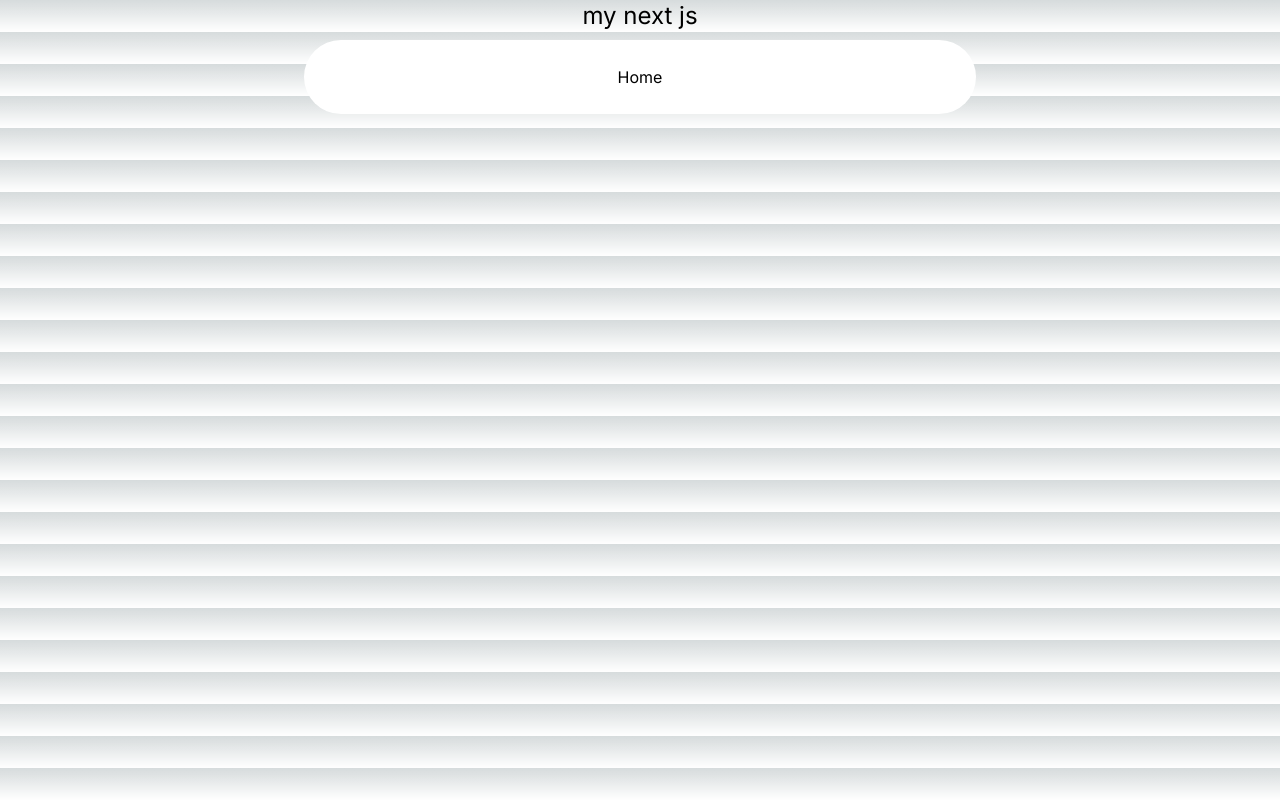
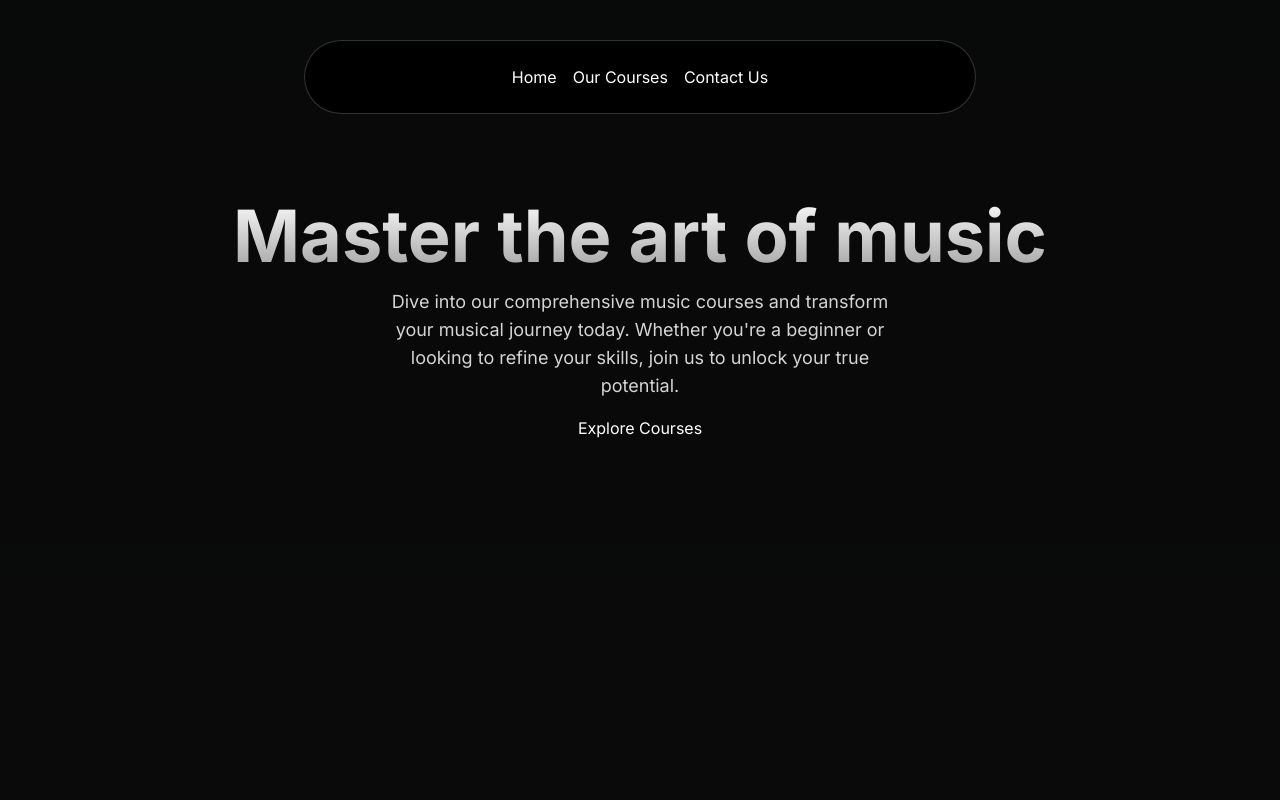
Before and after one commit to Govindghosh/musicnextjs, a Next.js app: page / in a window 1280 px wide. Built offline with nearby package versions, Linux system fonts and the light colour scheme.

Commit message:
[BUILD]HeroSecton.tex

```diff
--- a/src/app/globals.css
+++ b/src/app/globals.css
@@ -26,6 +26,14 @@ body {
     rgb(var(--background-start-rgb));
 }
 
+/* Extend the base layer to include global styles for padding and margin */
+@layer base {
+  * {
+    padding: 0;
+    margin: 0;
+  }
+}
+
 @layer utilities {
   .text-balance {
     text-wrap: balance;
--- a/src/app/layout.tsx
+++ b/src/app/layout.tsx
@@ -16,9 +16,11 @@ export default function RootLayout({
   children: React.ReactNode;
 }>) {
   return (
-    <html lang="en">
+    <html lang="en" className="dark">
       <body className={inter.className}>
+        <div className="relative w-full flex items-center justify-center">
         <Navbar />
+        </div>
         {children}
         </body>
     </html>
--- a/src/app/page.tsx
+++ b/src/app/page.tsx
@@ -1,7 +1,10 @@
+import HeroSection from "@/components/HeroSection";
 
 
 export default function Home() {
   return (
-    <h1 className="text-2xl text-center"> my next js </h1>
+    <main className="min-h-screen bg-black/[0.96] antialiased bg-grid-white/[0.02] text-white">
+      <HeroSection />
+    </main>
   );
 }
--- /dev/null
+++ b/src/components/HeroSection.tsx
@@ -0,0 +1,26 @@
+import Link from "next/link";
+import React from "react";
+
+export default function HeroSection() {
+  return (
+    <div className="h-auto md:h-[40rem] w-full rounded-md flex flex-col md:flex-row items-center justify-center relative overflow-hidden mx-auto py-10 md:py-0">
+      <div className="p-4 relative z-10 w-full text-center">
+        <h1 className="mt-20 md:mt-0 text-4xl md:text-7xl font-bold bg-clip-text text-transparent bg-gradient-to-b from-neutral-50 to-neutral-400">
+          Master the art of music
+        </h1>
+        <p
+        className="mt-4 font-normal text-base md:text-lg text-neutral-300 max-w-lg mx-auto"
+        >
+          Dive into our comprehensive music courses and transform your musical
+          journey today. Whether you're a beginner or looking to refine your
+          skills, join us to unlock your true potential.
+        </p>
+        <div className="mt-4">
+            <Link href={"/courses"}>
+              Explore Courses
+            </Link>
+        </div>
+      </div>
+    </div>
+  );
+}
--- a/src/components/Navbar.tsx
+++ b/src/components/Navbar.tsx
@@ -1,20 +1,40 @@
-'use client';
+"use client";
 
-import React, { useState } from 'react';
-import { HoveredLink, Menu, MenuItem, ProductItem } from './ui/navbar-menu';
-import { cn } from '@/utils/cn';
-import Link from 'next/link';
+import React, { useState } from "react";
+import { HoveredLink, Menu, MenuItem, ProductItem } from "./ui/navbar-menu";
+import { cn } from "@/utils/cn";
+import Link from "next/link";
 
 function Navbar({ className }: { className?: string }) {
   const [active, setActive] = useState<string | null>(null);
 
   return (
-        <div className={cn('fixed top-10 inset-x-0 max-w-2xl mx-auto z-50', className)}>
+    <div
+      className={cn("fixed top-10 inset-x-0 max-w-2xl mx-auto z-50", className)}
+    >
       <Menu setActive={setActive}>
-                <Link href="#">
-                    <MenuItem setActive={setActive} active={active} item="Home">
-                        Home
+        <Link href="/">
+          <MenuItem
+            setActive={setActive}
+            active={active}
+            item="Home"
+          ></MenuItem>
+        </Link>
+        <MenuItem setActive={setActive} active={active} item="Our Courses">
+          <div className="flex flex-col space-y-3 text-sm">
+            <HoveredLink href="/courses">All Courses</HoveredLink>
+            <HoveredLink href="/courses">Basic Music Theory</HoveredLink>
+            <HoveredLink href="/courses">Advanced Composition</HoveredLink>
+            <HoveredLink href="/courses">Songwriting</HoveredLink>
+            <HoveredLink href="/courses">Music Production</HoveredLink>
+          </div>
         </MenuItem>
+        <Link href={"/contact"}>
+          <MenuItem
+            setActive={setActive}
+            active={active}
+            item="Contact Us"
+          ></MenuItem>
         </Link>
       </Menu>
     </div>
--- a/src/components/ui/navbar-menu.tsx
+++ b/src/components/ui/navbar-menu.tsx
@@ -39,7 +39,7 @@ export const MenuItem = ({
           animate={{ opacity: 1, scale: 1, y: 0 }}
           transition={transition}
         >
-          {active === item && (
+          {active === item && children && (
             <div className="absolute top-[calc(100%_+_1.2rem)] left-1/2 transform -translate-x-1/2 pt-4">
               <motion.div
                 transition={transition}
--- a/tailwind.config.ts
+++ b/tailwind.config.ts
@@ -6,6 +6,7 @@ const config: Config = {
     "./src/components/**/*.{js,ts,jsx,tsx,mdx}",
     "./src/app/**/*.{js,ts,jsx,tsx,mdx}",
   ],
+  darkMode: "class",
   theme: {
     extend: {
       backgroundImage: {
```
Also changed, not shown: src/components/ui/Spotlight.tsx (added). Lines whose indentation alone changed are shown as unchanged.
